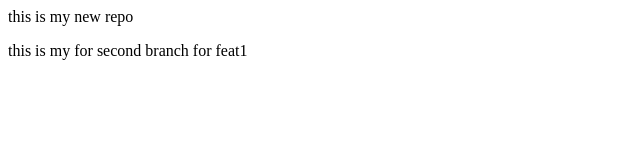
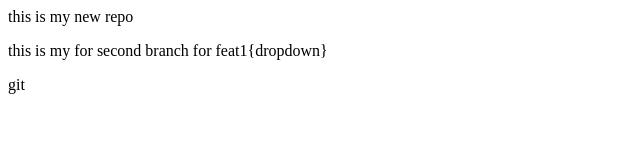
Before and after one commit to Ankitraj154/testdemo2, a plain HTML site: page index.html in a window 1280 px wide. Shown: the whole page, without its empty margins (0-640 px from the left). Drawn offline with Linux system fonts and the light colour scheme.

Commit message:
checking

```diff
--- a/index.html
+++ b/index.html
@@ -2,5 +2,5 @@
     this is my new repo
 </p>
 <p>
-    this is my for second branch for feat1
-</p>
+    this is my for second branch for feat1{dropdown}
+</p>git
```
